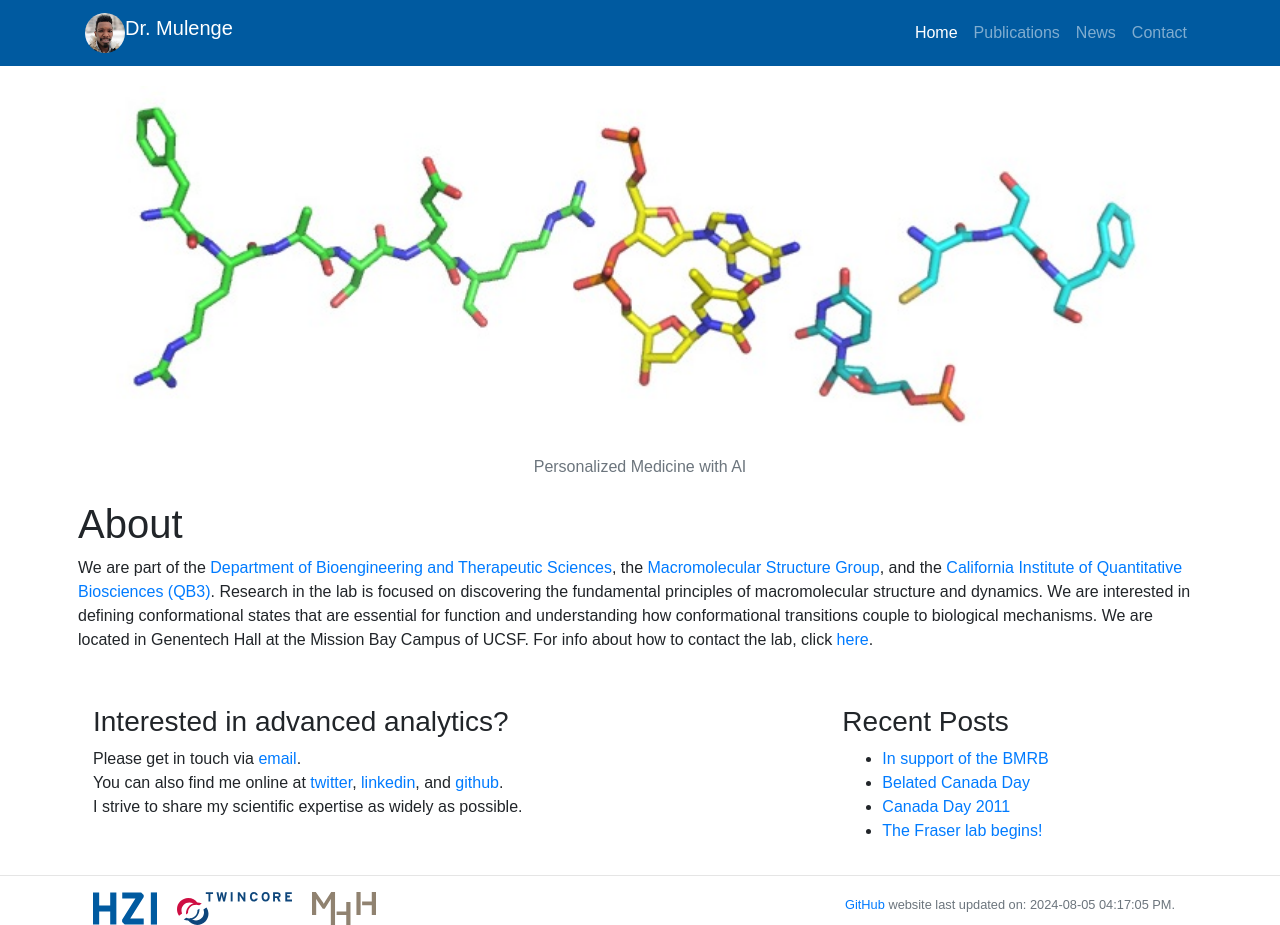
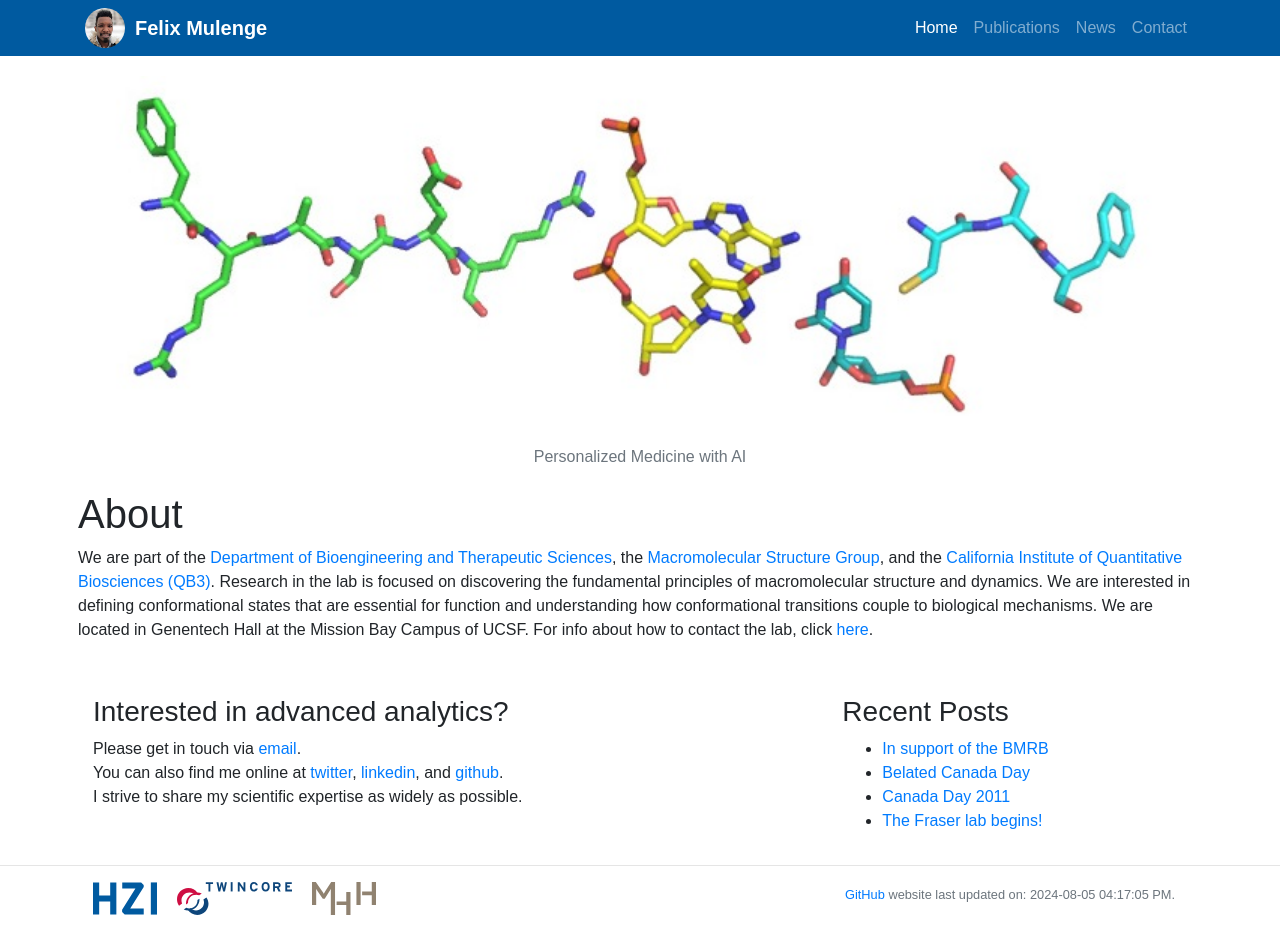
Before and after one commit to fmulenge/fmulenge.github.io, a Jekyll site: the page built from index.md, in a window 1280 px wide. Built offline with Jekyll 4.4.1, drawn with Linux system fonts in a browser that asks for light colours.

Commit message:
Update header.html

```diff
--- a/_includes/header.html
+++ b/_includes/header.html
@@ -24,12 +24,8 @@
     <!-- Static navbar -->
     <nav class="navbar navbar-expand-lg navbar-dark" style="background-color: #005AA0">
       <div class="container">
-        <a class="navbar-brand" href="#">
-          <div class="navbar-brand-name">
-            <img src="/static/img/logo/host_logo.jpg"/>
-                 Dr. Mulenge
-          </div>
-        </a>
+        <a href="#"><img class="avatar" src="/static/img/logo/host_logo.jpg" style="margin-right:10px" alt=""></a>
+        <a class="navbar-brand" style="font-weight:bold" href="/">{{site.name}}</a>
         <button type="button" class="navbar-toggler" data-toggle="collapse" data-target="#navbarContent" aria-controls="navbarContent" aria-expanded="false" aria-label="Toggle navigation">
           <span class="navbar-toggler-icon"></span>
         </button>
```
